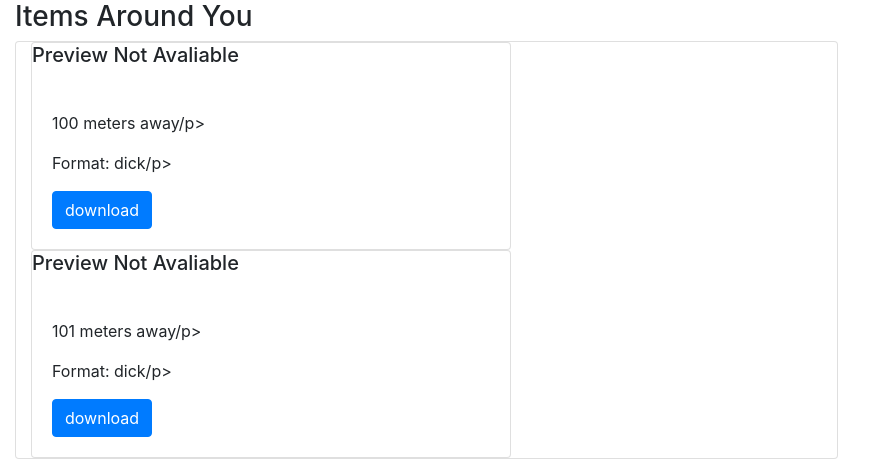
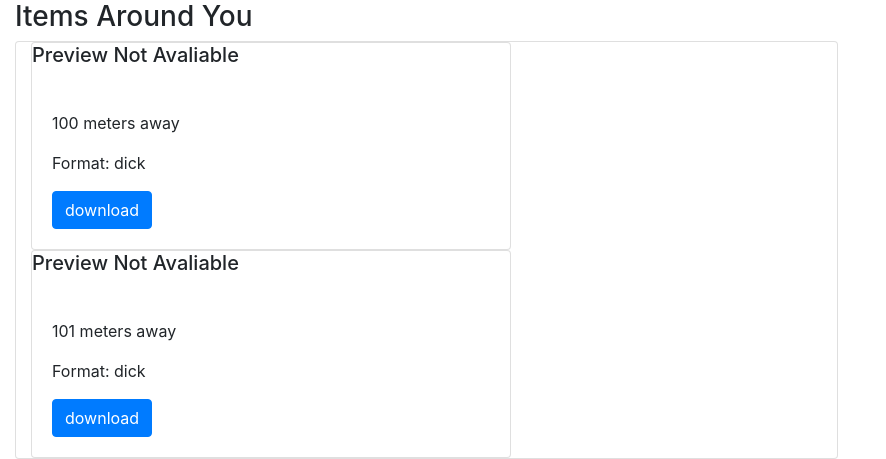
Before and after one commit to Ryan-Oroke/camelCase-project, a Flask app: page /download in a window 1280 px wide. Shown: the part 527-986 px from the top of the page, without its empty margins (0-886 px from the left). Run offline with Flask 2, Linux system fonts and the light colour scheme; some libraries are stand-ins or nearby versions.

Commit message:
fixed the p

```diff
--- a/templates/download.html
+++ b/templates/download.html
@@ -104,8 +104,8 @@
                             {% endif %}
                             <div class="card-body">
                               <h5 class="card-title">{{fil.title}}</h5>
-                             <p class="card-text">{{fil.dist}} meters away/p>
-                                <p class="card-text">Format: {{fil.format}}/p>
+                             <p class="card-text">{{fil.dist}} meters away </p>
+                                <p class="card-text">Format: {{fil.format}} </p>
                                 <form>
                                 <input class="btn btn-primary" type="submit" name="{{fil.id}}" value="download">
                             </form>
```
